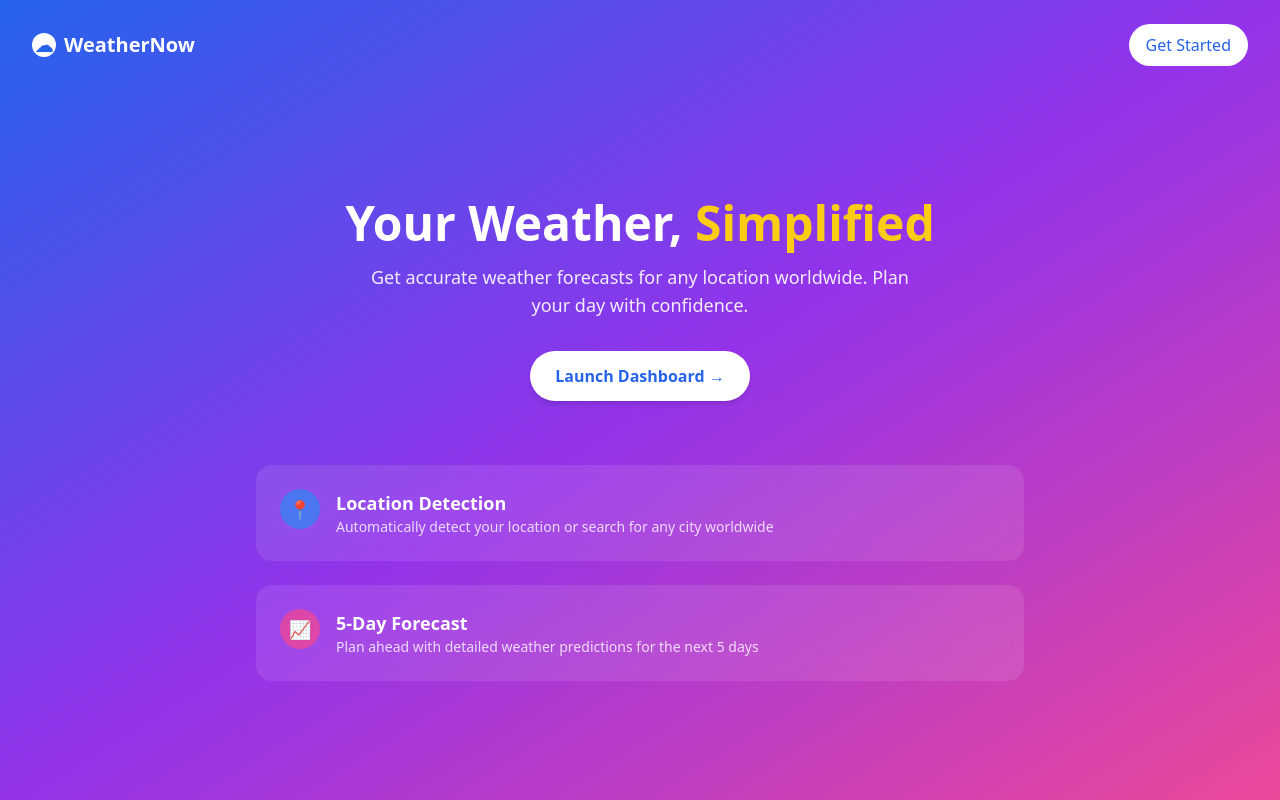
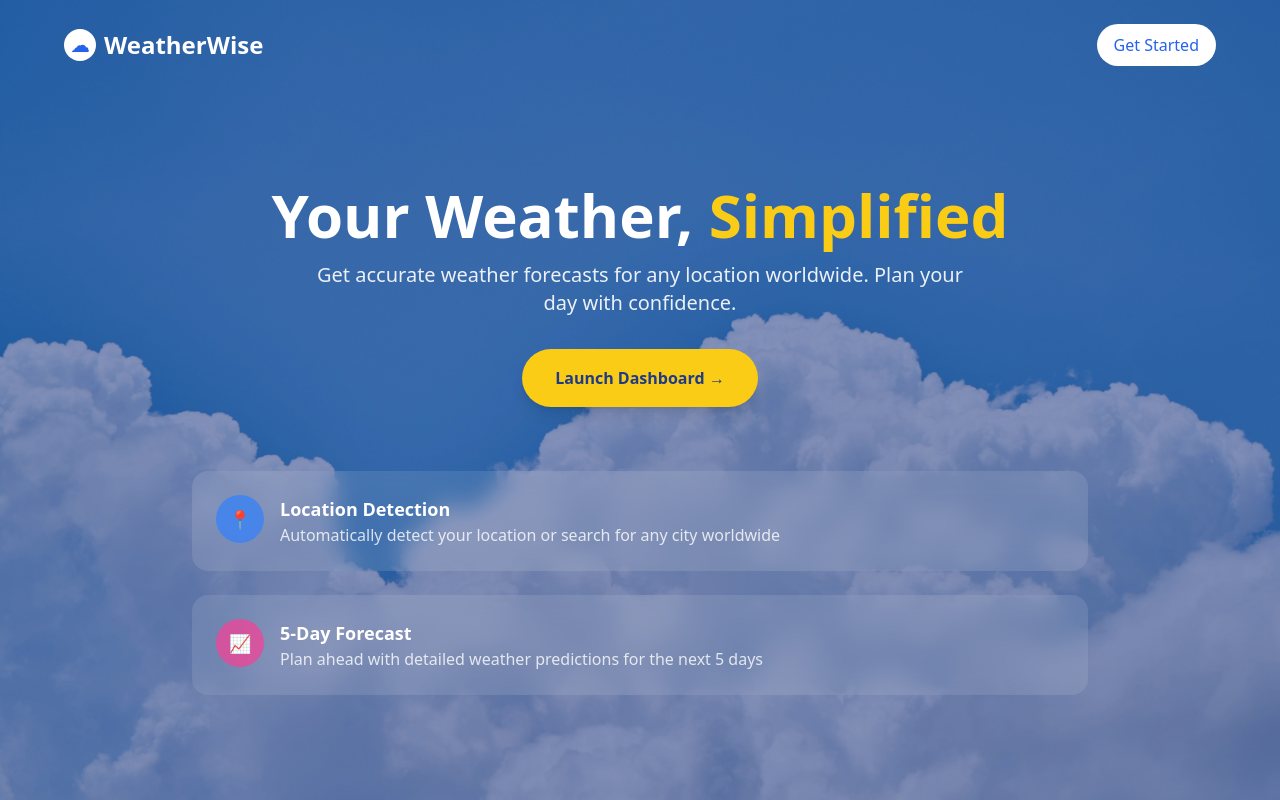
Before and after one commit to Caleb-Kylib/weather-wise, a React (Vite) app: page / in a window 1280 px wide. Built offline with nearby package versions, Linux system fonts and the light colour scheme.

Commit message:
feature(landing-page): added responsive cloud background, overlay and improved hero/button and Refined feature cards with responsive text and layout

```diff
--- a/src/pages/LandingPage.jsx
+++ b/src/pages/LandingPage.jsx
@@ -5,59 +5,70 @@ export default function LandingPage() {
   const navigate = useNavigate();
 
   return (
-    <main className="min-h-screen flex flex-col items-center justify-center bg-gradient-to-br from-blue-600 via-purple-600 to-pink-500 text-white px-4">
+    <main className="relative min-h-screen w-full text-white flex flex-col items-center justify-center overflow-hidden">
+      {/* Background Image */}
+      <div
+       className="absolute inset-0 bg-[url('/images/clouds.jpg')] bg-cover bg-center bg-no-repeat"
+       aria-hidden="true"
+      />
+
+      {/* Color Overlay */}
+      <div className="absolute inset-0 bg-blue-900/50"></div>
+
       {/* Navbar */}
-      <nav className="absolute top-6 left-0 w-full flex justify-between items-center px-8">
+      <nav className="absolute top-6 left-0 w-full flex justify-between items-center px-6 md:px-16 z-10">
         <div className="flex items-center gap-2">
-          <div className="w-6 h-6 bg-white rounded-full flex items-center justify-center">
+          <div className="w-8 h-8 bg-white rounded-full flex items-center justify-center">
             <span className="text-blue-600 text-lg font-bold">☁</span>
           </div>
-          <h1 className="font-bold text-xl">WeatherNow</h1>
+          <h1 className="font-bold text-xl md:text-2xl">WeatherWise</h1>
         </div>
         <button
-        onClick={() => navigate("/dashboard")}
-        className="bg-white text-blue-600 px-4 py-2 rounded-full font-medium hover:bg-opacity-90">
+          onClick={() => navigate("/dashboard")}
+          className="bg-white text-blue-600 px-4 py-2 rounded-full font-medium hover:bg-opacity-90 transition"
+        >
           Get Started
         </button>
       </nav>
 
       {/* Hero Section */}
-      <section className="text-center mt-20">
-        <h1 className="text-4xl md:text-5xl font-bold mb-4">
+      <section className="relative z-10 text-center px-4 sm:px-6 md:px-0 mt-20 flex flex-col items-center">
+        <h1 className="text-4xl sm:text-5xl md:text-6xl font-bold mb-4">
           Your Weather, <span className="text-yellow-400">Simplified</span>
         </h1>
-        <p className="text-lg max-w-xl mx-auto mb-8 text-white/90">
+        <p className="text-base sm:text-lg md:text-xl max-w-2xl mx-auto mb-8 text-white/90">
           Get accurate weather forecasts for any location worldwide. Plan your
           day with confidence.
         </p>
         <button
-        onClick={() => navigate("/dashboard")}
-        className="bg-white text-blue-600 font-semibold px-6 py-3 rounded-full shadow-md hover:scale-105 transition-transform">
+          onClick={() => navigate("/dashboard")}
+          className="bg-yellow-400 hover:bg-yellow-500 text-blue-900 font-semibold px-6 sm:px-8 py-3 sm:py-4 rounded-full shadow-lg transition-transform hover:scale-105"
+        >
           Launch Dashboard →
         </button>
       </section>
 
       {/* Feature Cards */}
-      <div className="grid gap-6 mt-16 w-full max-w-3xl">
+      <div className="relative z-10 grid gap-6 mt-16 w-full max-w-4xl px-4 sm:px-0">
         <div className="bg-white/10 backdrop-blur-md p-6 rounded-2xl flex items-start gap-4">
-          <div className="bg-blue-500/80 w-10 h-10 rounded-full flex items-center justify-center text-white text-lg">
+          <div className="bg-blue-500/80 w-12 h-12 rounded-full flex items-center justify-center text-white text-lg">
             📍
           </div>
           <div>
             <h3 className="font-semibold text-white text-lg">Location Detection</h3>
-            <p className="text-white/80 text-sm">
+            <p className="text-white/80 text-sm sm:text-base">
               Automatically detect your location or search for any city worldwide
             </p>
           </div>
         </div>
 
         <div className="bg-white/10 backdrop-blur-md p-6 rounded-2xl flex items-start gap-4">
-          <div className="bg-pink-500/80 w-10 h-10 rounded-full flex items-center justify-center text-white text-lg">
+          <div className="bg-pink-500/80 w-12 h-12 rounded-full flex items-center justify-center text-white text-lg">
             📈
           </div>
           <div>
             <h3 className="font-semibold text-white text-lg">5-Day Forecast</h3>
-            <p className="text-white/80 text-sm">
+            <p className="text-white/80 text-sm sm:text-base">
               Plan ahead with detailed weather predictions for the next 5 days
             </p>
           </div>
```
Also changed, not shown: public/images/clouds.jpg (added).
